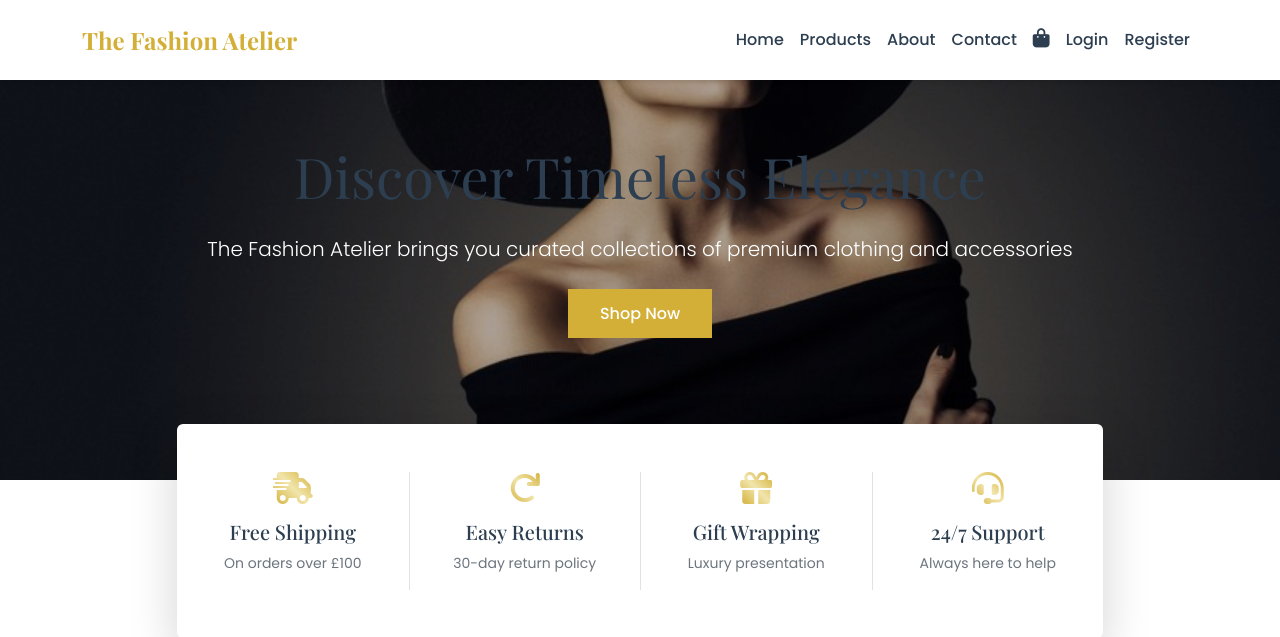
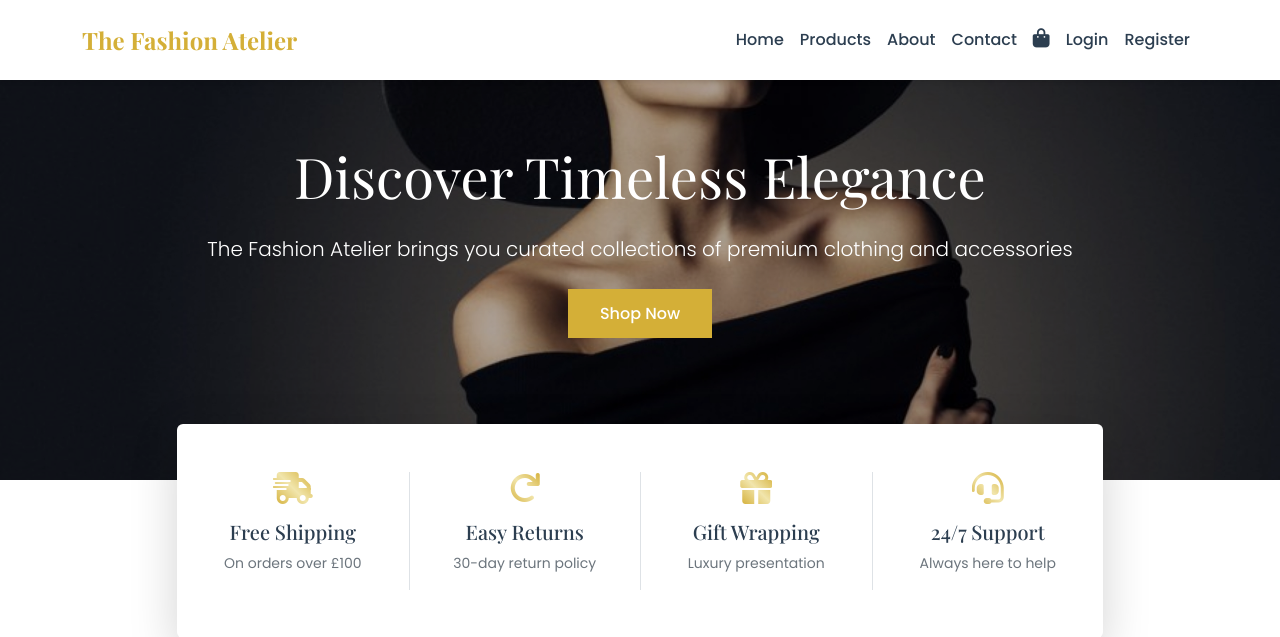
Before and after one commit to Alisha296/itechproject, a Django app: template the_fashion_atelier/clothes/templates/clothes/home.html in a window 1280 px wide. Shown: the top 637 px of the page. Run offline with Django 5.2, Linux system fonts and the light colour scheme; the template is opened without the code that fills it: values that come from a table or form of the project are taken from there, others are empty; data comes from the database, SQL or seed files in the repository; parts of the project's set-up code (start-up, migrations or seed data) failed here and were passed over.

Commit message:
Update home.html

```diff
--- a/the_fashion_atelier/clothes/templates/clothes/home.html
+++ b/the_fashion_atelier/clothes/templates/clothes/home.html
@@ -9,7 +9,7 @@
     <div class="hero-bg"></div>
     <div class="container">
         <div class="hero-content text-center">
-            <h1 class="display-4 mb-4">Discover Timeless Elegance</h1>
+            <h1 class="display-4 mb-4" style="color: white;">Discover Timeless Elegance</h1>
             <p class="lead mb-4">The Fashion Atelier brings you curated collections of premium clothing and accessories</p>
             <a href="{% url 'clothes:products' %}" class="btn btn-gold">Shop Now</a>
         </div>
```
